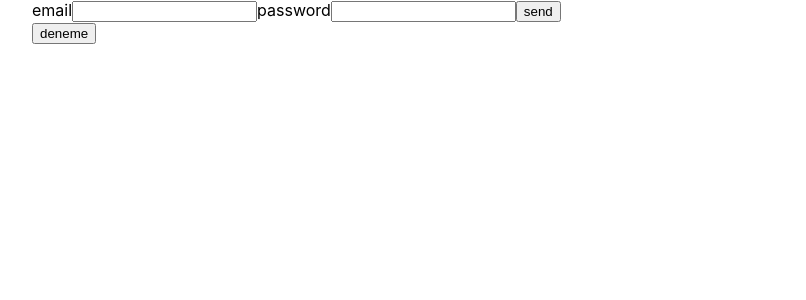
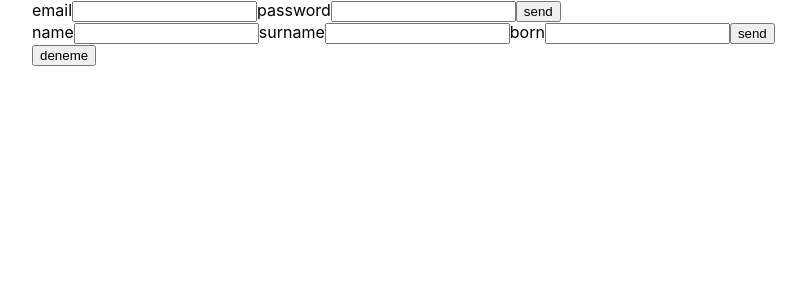
Before and after one commit to yussems/Liberyus-domain, a Next.js app: page / in a window 1280 px wide. Shown: the top 300 px of the page, without its empty margins (0-806 px from the left). Built offline with nearby package versions, Linux system fonts and the light colour scheme; no server answers.

Commit message:
added firestrore i must use context

```diff
--- a/firebase.js
+++ b/firebase.js
@@ -1,6 +1,6 @@
 import { initializeApp } from "firebase/app";
 import { getAuth } from "firebase/auth";
-
+import { getFirestore } from "firebase/firestore";
 
 const firebaseConfig = {
   apiKey: "AIzaSyAgMfFgp-yUS-Ux1pAftFI75NnLNyxt-gk",
@@ -13,4 +13,6 @@ const firebaseConfig = {
 
 const app = initializeApp(firebaseConfig);
 
-export const auth = getAuth(app)
+const auth = getAuth(app)
+const db = getFirestore()
+export {db,auth}
--- a/pages/index.js
+++ b/pages/index.js
@@ -5,6 +5,7 @@ import { useState } from "react";
 import { createUser, monitoringAuthState, signIn, signOff } from "../utils/auth/createUser";
 import { auth } from "../firebase";
 import { signOut } from "firebase/auth";
+import { domain } from "../utils/db/db";
 
 
 monitoringAuthState()
@@ -13,13 +14,23 @@ export default function Home() {
   const [email, setEmail] = useState("");
   const [password, setPassword] = useState("");
   const [name, setName] = useState("");
+  const [surname, setSurname] = useState("");
+  const [born, setBorn] = useState("");
 
   const handleSumbit =  (e) => {
     e.preventDefault();
-    signIn(email,password )
+    signIn(email,password)
   };
   const  handleclick = async() => {
     await signOut(auth)
+  }
+
+
+  const handleDomain = (e) => {
+    e.preventDefault();
+    domain(name,surname,born)
+
+
   }
 
   return (
@@ -46,6 +57,32 @@ export default function Home() {
           />
           <button>send</button>
         </form>
+
+
+        <form onSubmit={handleDomain}>
+          <label htmlFor="email">name</label>
+          <input
+            type="text"
+            id="email"
+            onChange={(e) => setName(e.target.value)}
+          />
+          <label htmlFor="surname">surname</label>
+          <input
+            type="text"
+            id="surname"
+            onChange={(e) => setSurname(e.target.value)}
+          />
+          <label htmlFor="born">born</label>
+          <input
+            type="number"
+            id="born"
+            onChange={(e) => setBorn(e.target.value)}
+          />
+          <button>send</button>
+        </form>
+
+
+
         <button onClick={handleclick}>deneme</button>
       </div>
     </div>
--- a/utils/auth/createUser.js
+++ b/utils/auth/createUser.js
@@ -16,7 +16,7 @@ export async function createUser(email, password) {
 
 export async function signIn(email, password) {
   try {
-    const sign = await signInWithEmailAndPassword(auth, email, password);
+    const sign = await signInWithEmailAndPassword(auth, `${email}@gmail.com`, password);
     console.log(sign.user);
   } catch (error) {
     console.log(error);
--- /dev/null
+++ b/utils/db/db.js
@@ -0,0 +1,15 @@
+import { collection, addDoc } from "firebase/firestore";
+import { db } from "../../firebase";
+
+export async function domain(name,surname,born) {
+  try {
+    const docRef = await addDoc(collection(db, "users"), {
+      first: name,
+      last: surname,
+      born: born,
+    });
+    console.log("Document written with ID: ", docRef.id);
+  } catch (e) {
+    console.error("Error adding document: ", e);
+  }
+}
```
